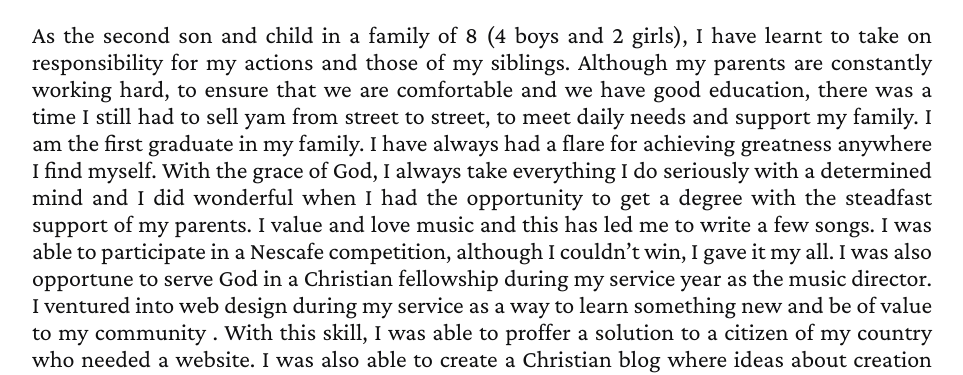
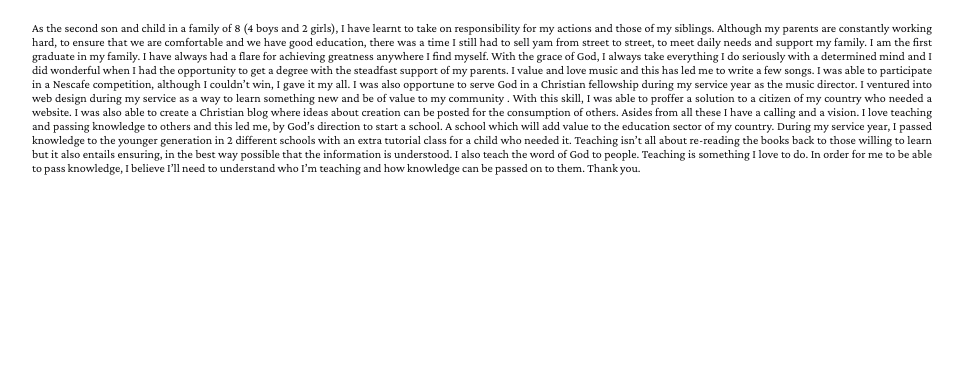
Before and after one commit to folorunshoD/Relationship-Matters, a plain HTML site: page about.html in a window 1280 px wide. Shown: the part 415-790 px from the top of the page, without its empty margins (158-1121 px from the left). Drawn offline with nearby package versions, Linux system fonts and the light colour scheme.

Commit message:
Update about.css

```diff
--- a/about.css
+++ b/about.css
@@ -22,7 +22,7 @@ font-family: 'Crimson Pro', serif;
 .latest{
    /* font-weight: 100;*/
         color:#101011;
-        font-size: 1.5rem;
+        font-size: 0.75rem;
         margin-top: 1.5rem;
         margin-bottom: 1.5rem;
         text-align: justify;
```
